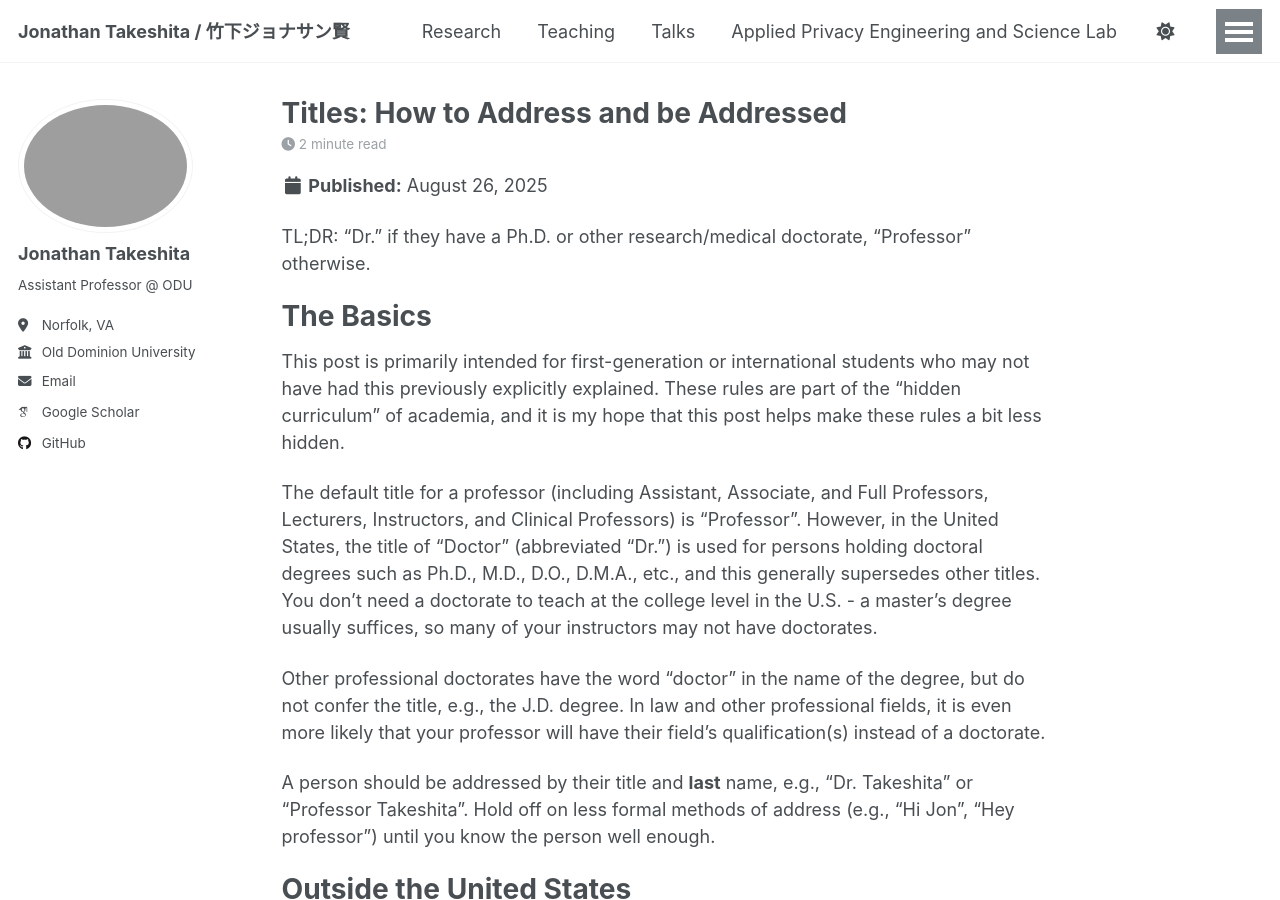
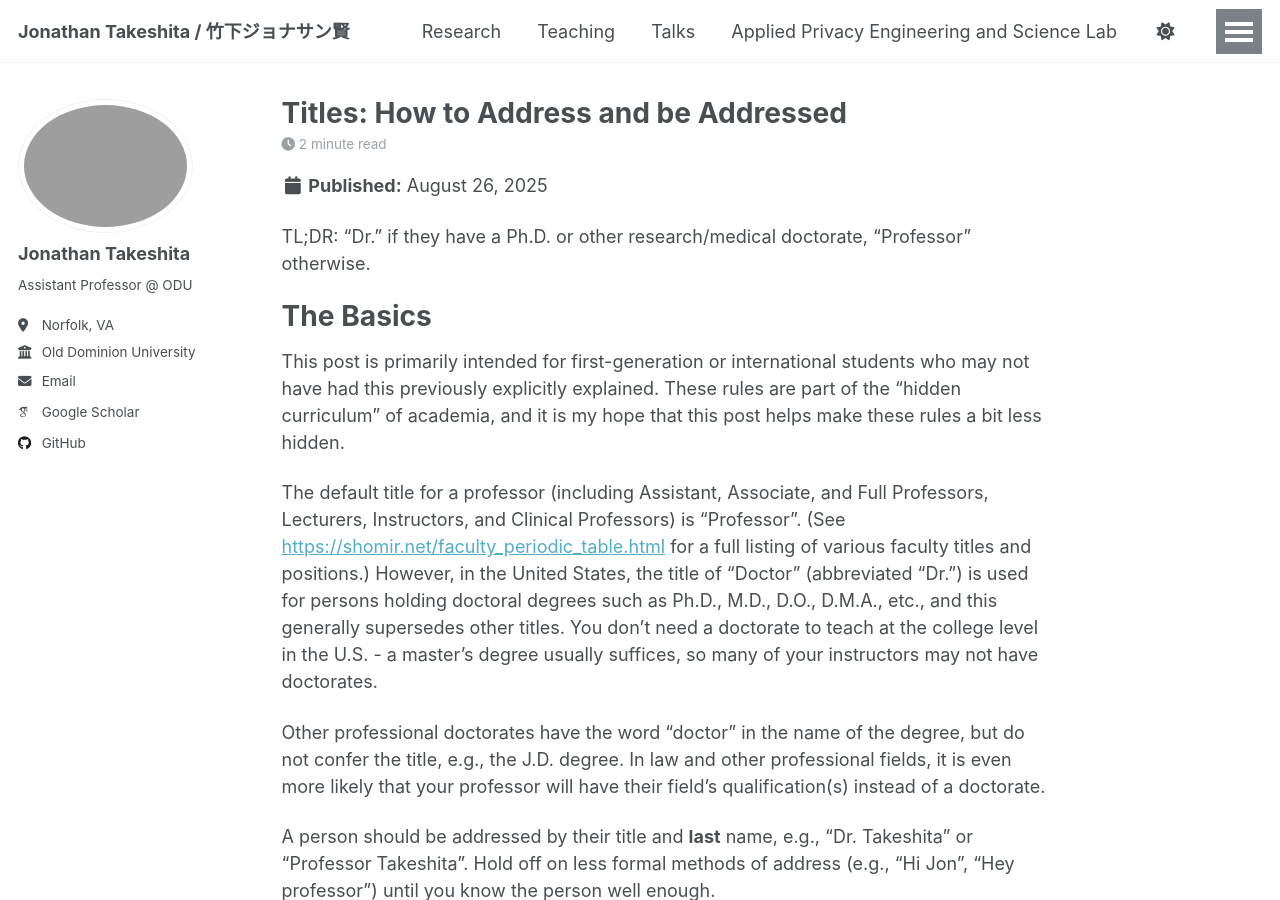
Before and after one commit to jtakeshi/jtakeshi.github.io, a Jekyll site: the page built from _posts/2025-08-26-titles.md, in a window 1280 px wide and 900 px high. Built offline with Jekyll 4.4.1, drawn with Linux system fonts in a browser that asks for light colours; some web fonts are replaced; a script that is not in the unit is left out.

Commit message:
Update 2025-08-26-titles.md

```diff
--- a/_posts/2025-08-26-titles.md
+++ b/_posts/2025-08-26-titles.md
@@ -12,7 +12,7 @@ The Basics
 =
 This post is primarily intended for first-generation or international students who may not have had this previously explicitly explained. These rules are part of the "hidden curriculum" of academia, and it is my hope that this post helps make these rules a bit less hidden.
 
-The default title for a professor (including Assistant, Associate, and Full Professors, Lecturers, Instructors, and Clinical Professors) is "Professor". However, in the United States, the title of "Doctor" (abbreviated "Dr.") is used for persons holding doctoral degrees such as Ph.D., M.D., D.O., D.M.A., etc., and this generally supersedes other titles. You don't need a doctorate to teach at the college level in the U.S. - a master's degree usually suffices, so many of your instructors may not have doctorates.
+The default title for a professor (including Assistant, Associate, and Full Professors, Lecturers, Instructors, and Clinical Professors) is "Professor". (See [https://shomir.net/faculty_periodic_table.html](https://shomir.net/faculty_periodic_table.html) for a full listing of various faculty titles and positions.) However, in the United States, the title of "Doctor" (abbreviated "Dr.") is used for persons holding doctoral degrees such as Ph.D., M.D., D.O., D.M.A., etc., and this generally supersedes other titles. You don't need a doctorate to teach at the college level in the U.S. - a master's degree usually suffices, so many of your instructors may not have doctorates.
 
 Other professional doctorates have the word "doctor" in the name of the degree, but do not confer the title, e.g., the J.D. degree. In law and other professional fields, it is even more likely that your professor will have their field's qualification(s) instead of a doctorate.
 
```
